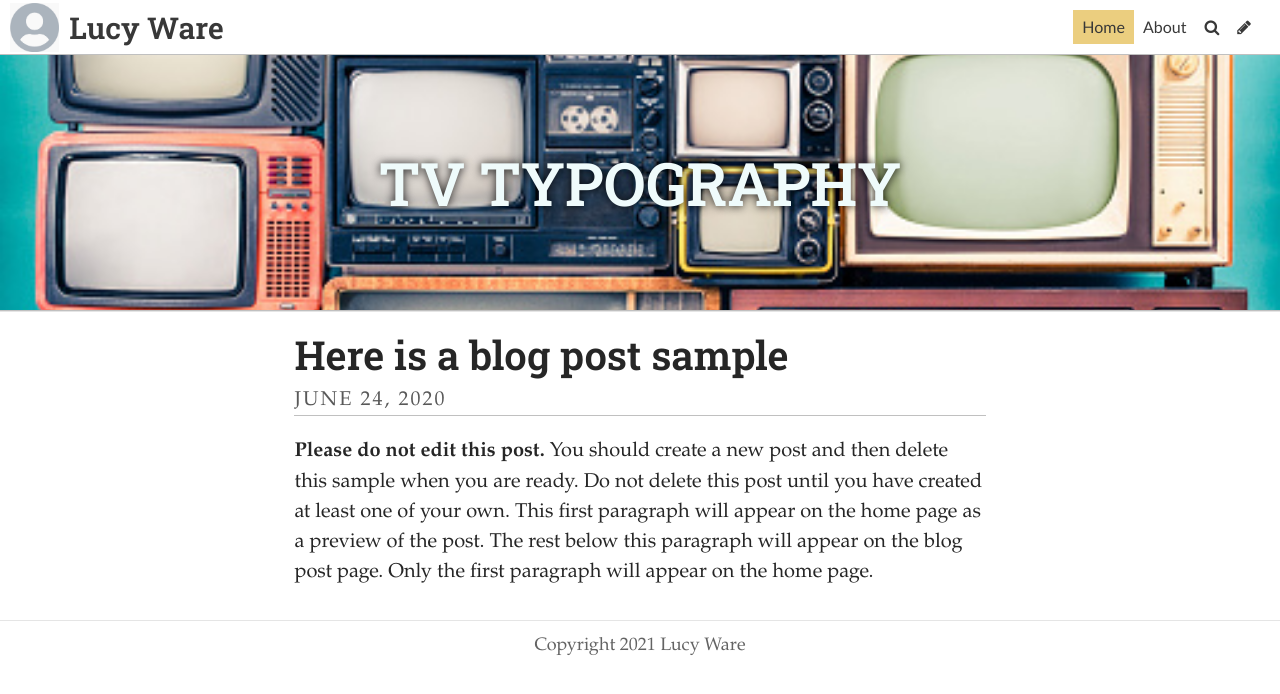
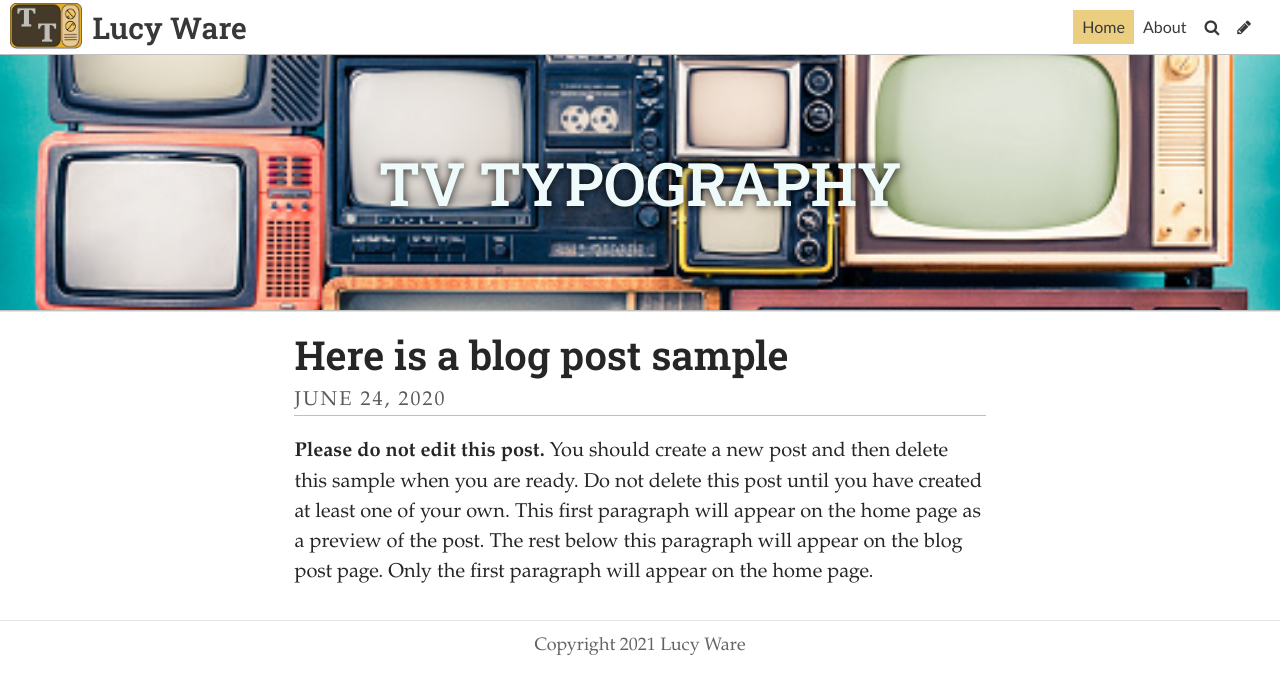
Before and after one commit to Lucyware/typography-, a Jekyll site: the page built from index.html, in a window 1280 px wide. Shown: the top 694 px of the page. Built offline with Jekyll 4.4.1, drawn with Linux system fonts in a browser that asks for light colours; some web fonts are replaced; the list of posts is cut into pages by our own code.

Commit message:
Update Settings “general”

```diff
--- a/_data/settings.yml
+++ b/_data/settings.yml
@@ -6,7 +6,7 @@ header_text: TV TYPOGRAPHY
 header_text_color: "#effbfb"
 bannerheight: 20vmax
 navbarheight: 55px
-logo: /uploads/logo.jpg
+logo: ../uploads/tv-typography-logo.jpg
 favicon: /uploads/favicon.ico
 gridlayout: false
 fixednavbar: false
```
Also changed, not shown: uploads/tv-typography-logo.jpg (added).
